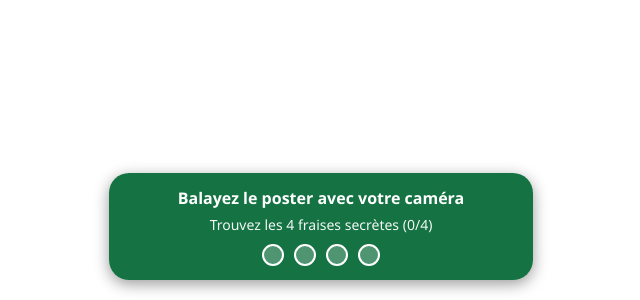
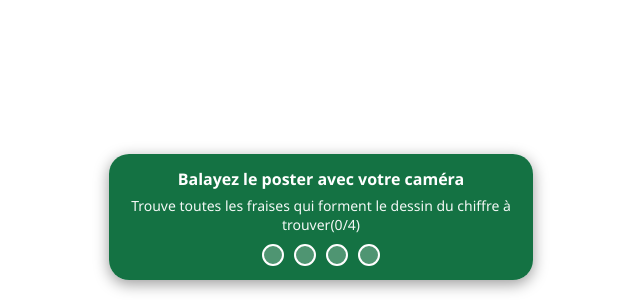
Before and after one commit to patcanope/enigme-baf-2027, a plain HTML site: page index.html in a window 1280 px wide. Shown: the part 500-800 px from the top of the page, without its empty margins (319-959 px from the left). Drawn offline with Linux system fonts and the light colour scheme.

Commit message:
Update index.html

```diff
--- a/index.html
+++ b/index.html
@@ -45,7 +45,7 @@
   <!-- Interface de progression -->
   <div id="hud">
     <div id="titre-hud">Balayez le poster avec votre caméra</div>
-    <div id="compteur">Trouvez les 4 fraises secrètes (<span id="score">0</span>/4)</div>
+    <div id="compteur">Trouve toutes les fraises qui forment le dessin du chiffre à trouver(<span id="score">0</span>/4)</div>
     <div class="pastilles">
       <div class="pastille" id="p-0"></div>
       <div class="pastille" id="p-1"></div>
```
